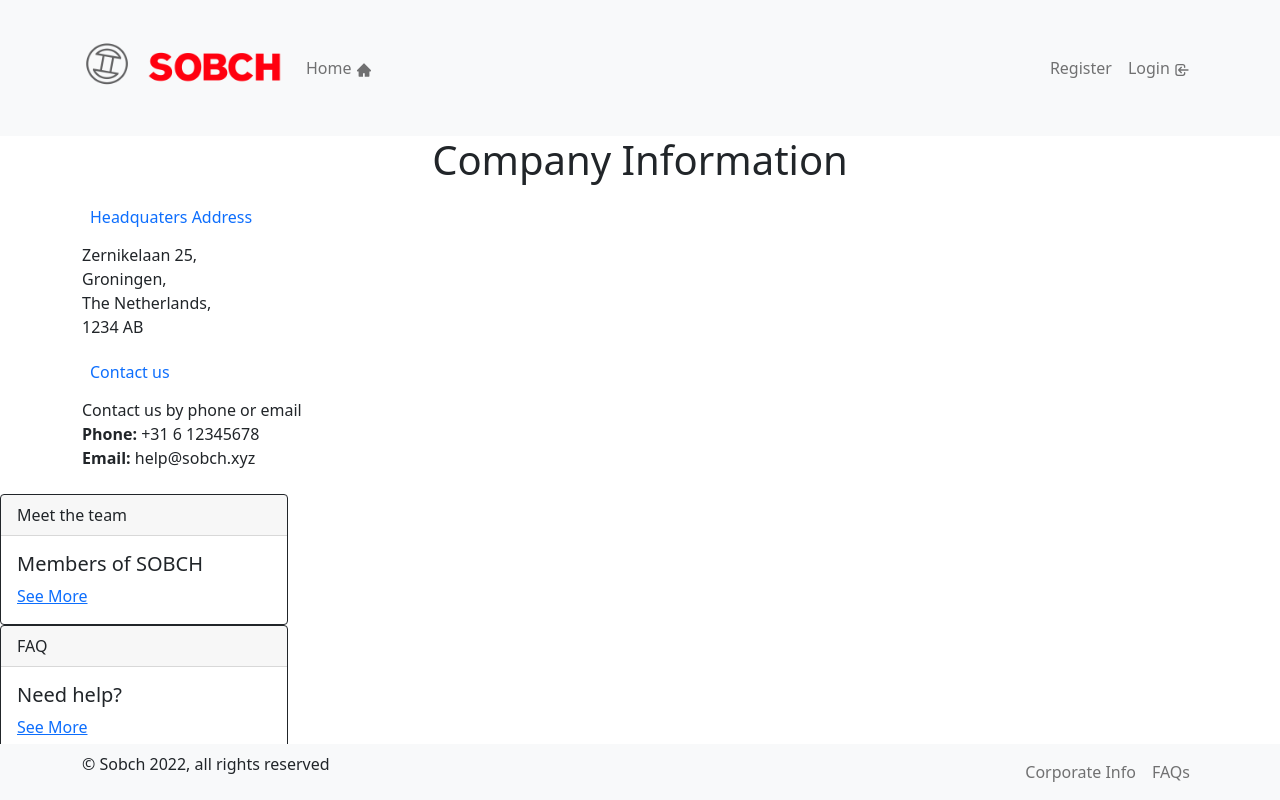
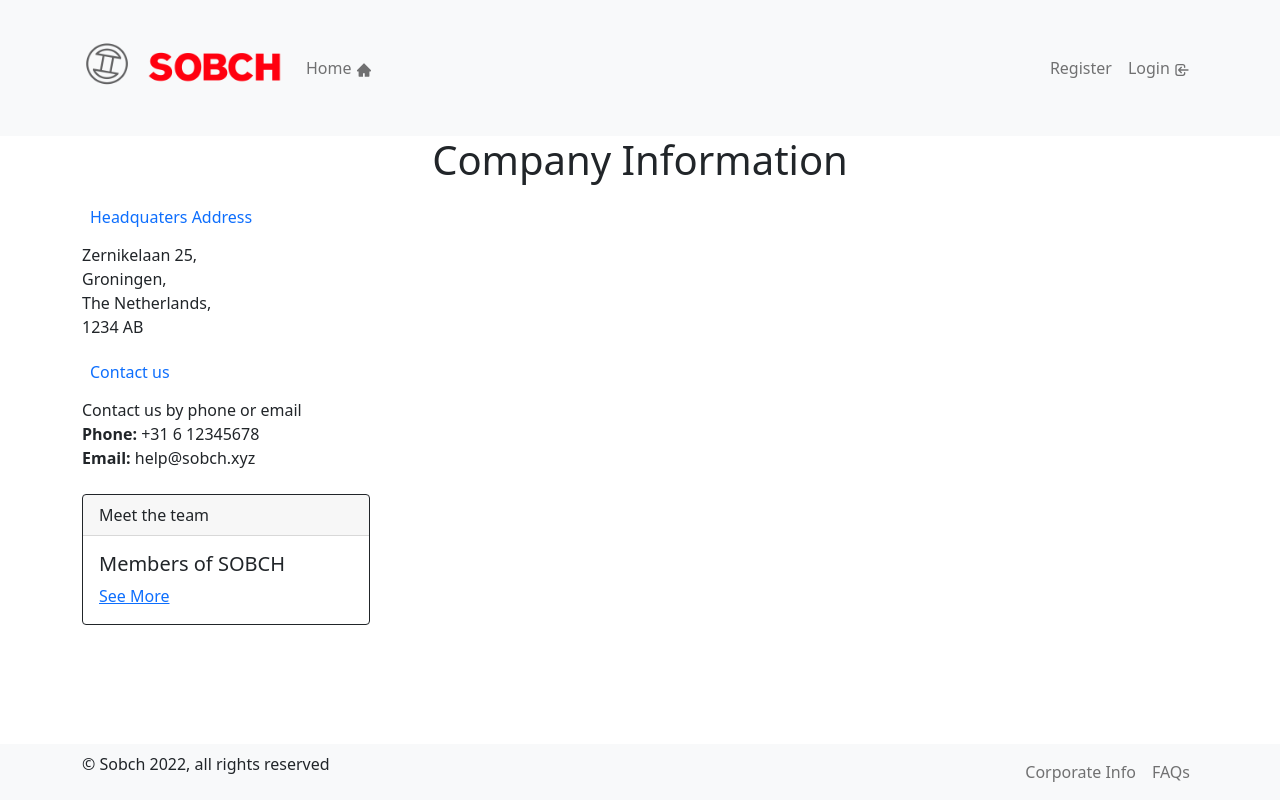
Before and after one commit to moalshak/Sobch, a React (Create React App) app in the folder web/frontend/: page /corporate in a window 1280 px wide. Built offline with nearby package versions, Linux system fonts and the light colour scheme.

Commit message:
passing change from local to server

```diff
--- a/web/frontend/src/components/Company.tsx
+++ b/web/frontend/src/components/Company.tsx
@@ -39,6 +39,7 @@ function Corparate() {
             </div>
         </div>
 
+        <div className = "container">
         <Card border="dark" style={{ width: '18rem' }}>
             <Card.Header>Meet the team</Card.Header>
             <Card.Body>
@@ -46,14 +47,9 @@ function Corparate() {
                 <a href="/team" className="card-link">See More</a>
             </Card.Body>
         </Card>
+        </div>
 
-        <Card border="dark" style={{ width: '18rem' }}>
-            <Card.Header>FAQ</Card.Header>
-            <Card.Body>
-                <Card.Title>Need help?</Card.Title>
-                <a href="/help" className="card-link">See More</a>
-            </Card.Body>
-        </Card>
+
       </body>
       <NavBarBot />
       </div>
```
